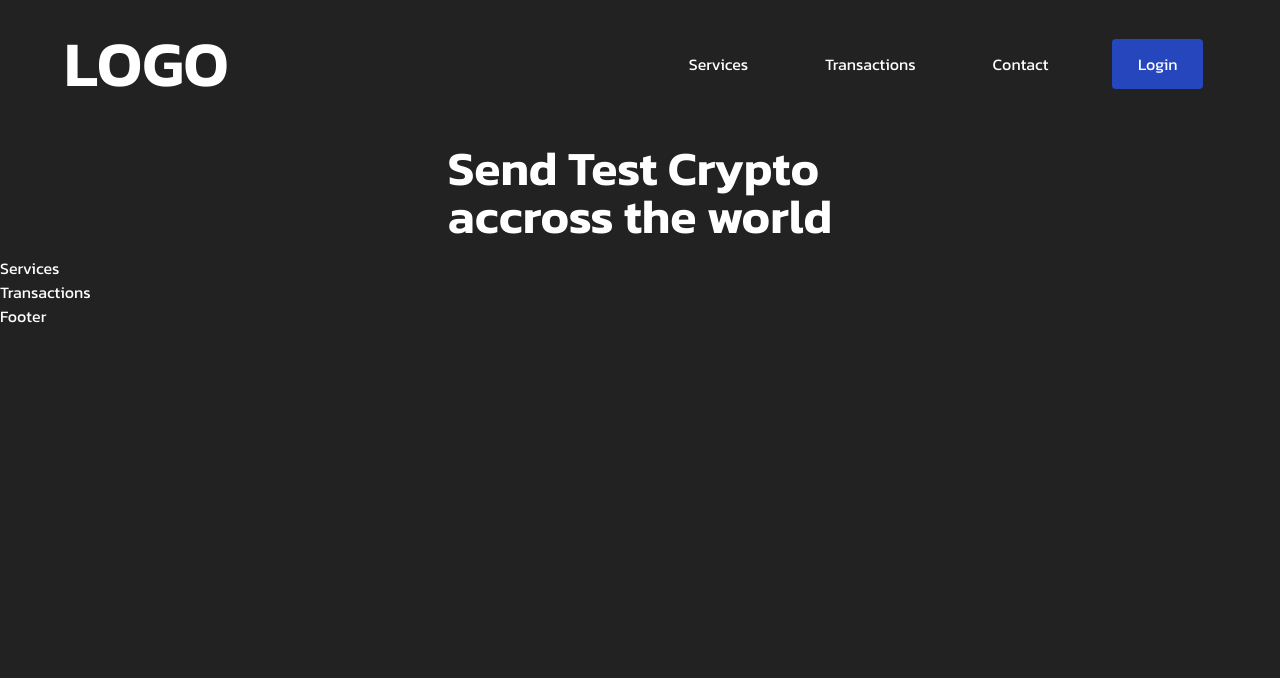
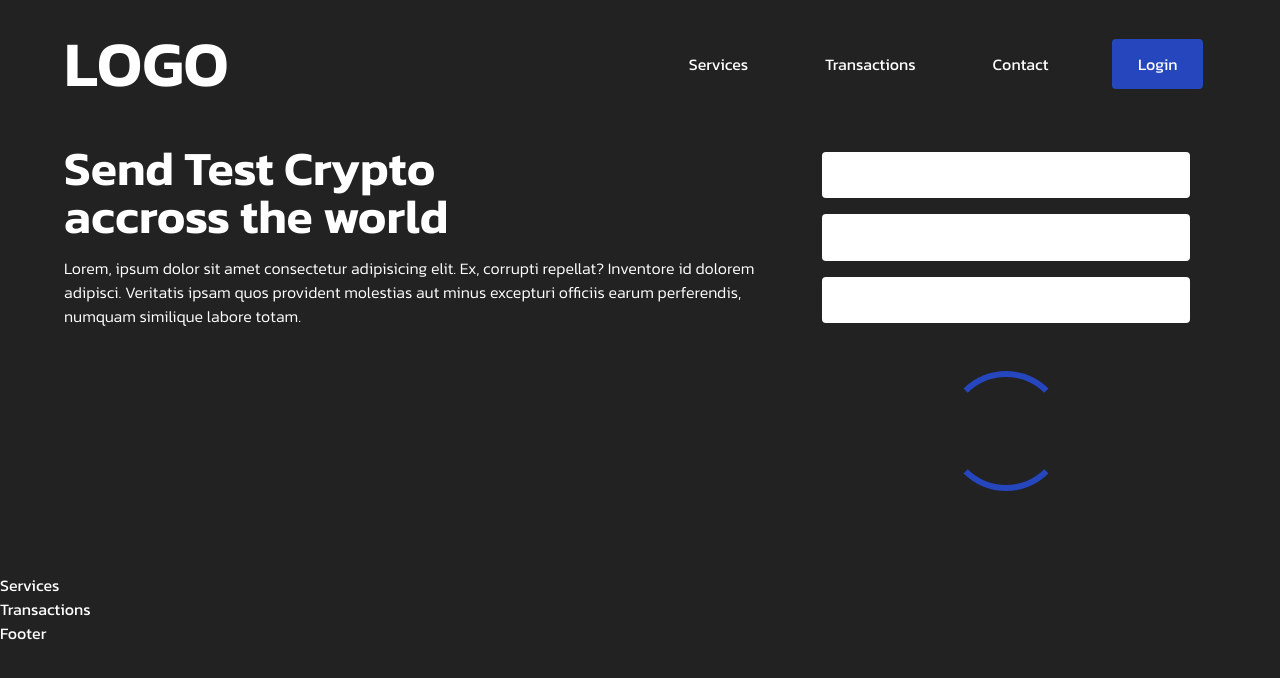
Before and after one commit to istvzsig/webthreeodemo, a React (Vite) app in the folder client/: page / in a window 1280 px wide. Shown: the top 678 px of the page. Built offline with nearby package versions, Linux system fonts and the light colour scheme.

Commit message:
add components to hero section

```diff
--- /dev/null
+++ b/client/src/components/Button.jsx
@@ -0,0 +1,6 @@
+export default function Button() {
+    return (
+        <button
+            className="text-2xl uppercase my-[.5rem] py-[.7rem] w-full bg-[#2546bd] hover:bg-[#ffa555] rounded">Send</button>
+    )
+}
--- a/client/src/components/Hero.jsx
+++ b/client/src/components/Hero.jsx
@@ -3,7 +3,11 @@ import Form from './Form';
 export default function Hero() {
     return (
         <section className="flex md:flex-row flex-col justify-center text-white px-[5vw] py-[2vh]">
-            <h1 className="text-5xl text-center md:text-left font-semibold">Send Test Crypto <br /> accross the world</h1>
+            <div>
+                <h1 className="text-5xl text-center md:text-left font-semibold pb-[2vh]">Send Test Crypto <br /> accross the world</h1>
+                <p className="text-sl text-center md:text-left font-light">Lorem, ipsum dolor sit amet consectetur adipisicing elit. Ex, corrupti repellat? Inventore id dolorem adipisci. Veritatis ipsam quos provident molestias aut minus excepturi officiis earum perferendis, numquam similique labore totam.</p>
+            </div>
+            <Form />
         </section>
     )
 }
--- /dev/null
+++ b/client/src/components/Input.jsx
@@ -0,0 +1,8 @@
+export default function Input(props) {
+    return (
+        <input
+            placeholder={props.placeholder}
+            className='text-black font-light rounded my-[.5rem] px-[10px] py-[.7rem]'
+        />
+    )
+}
```
